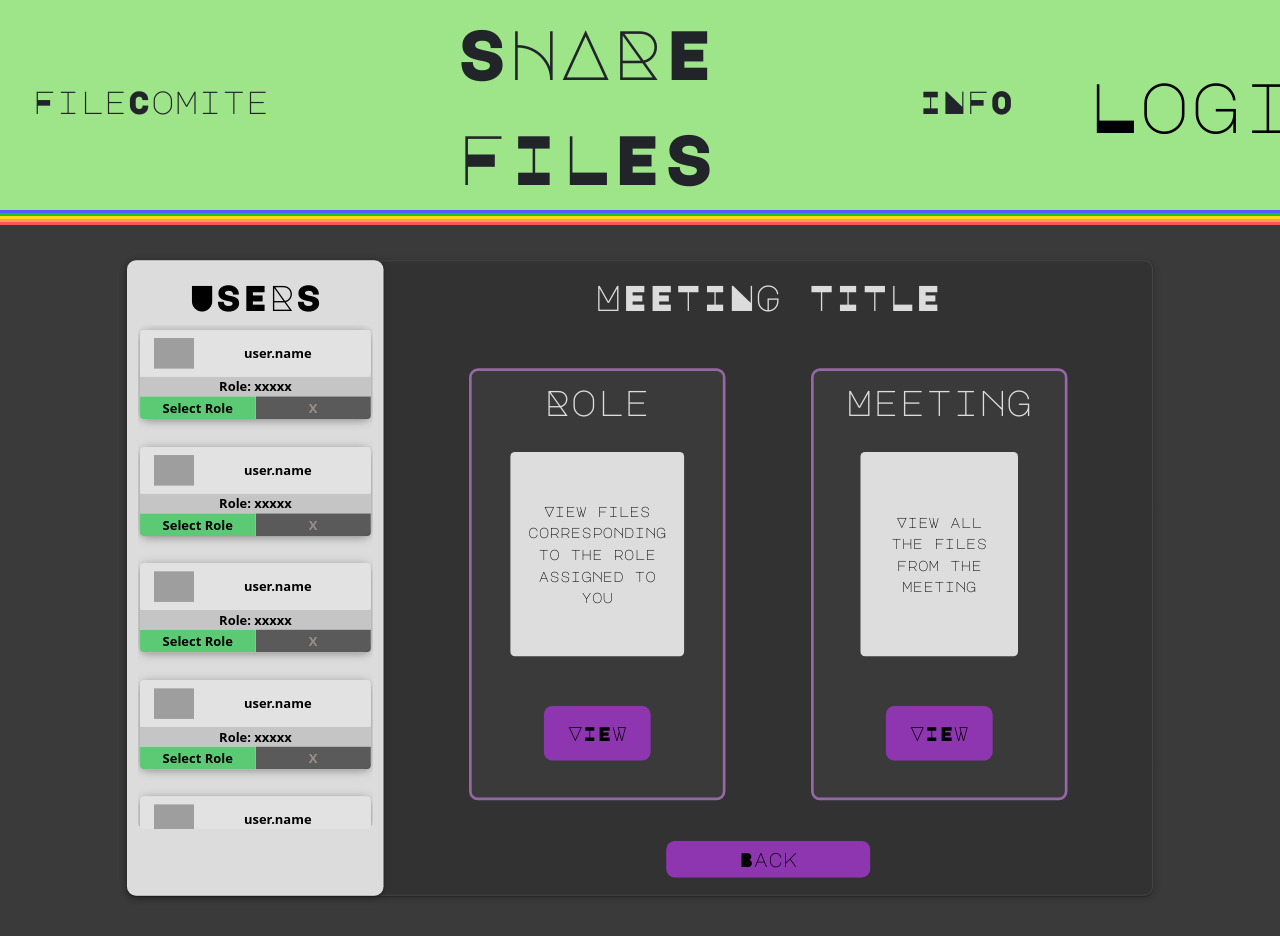
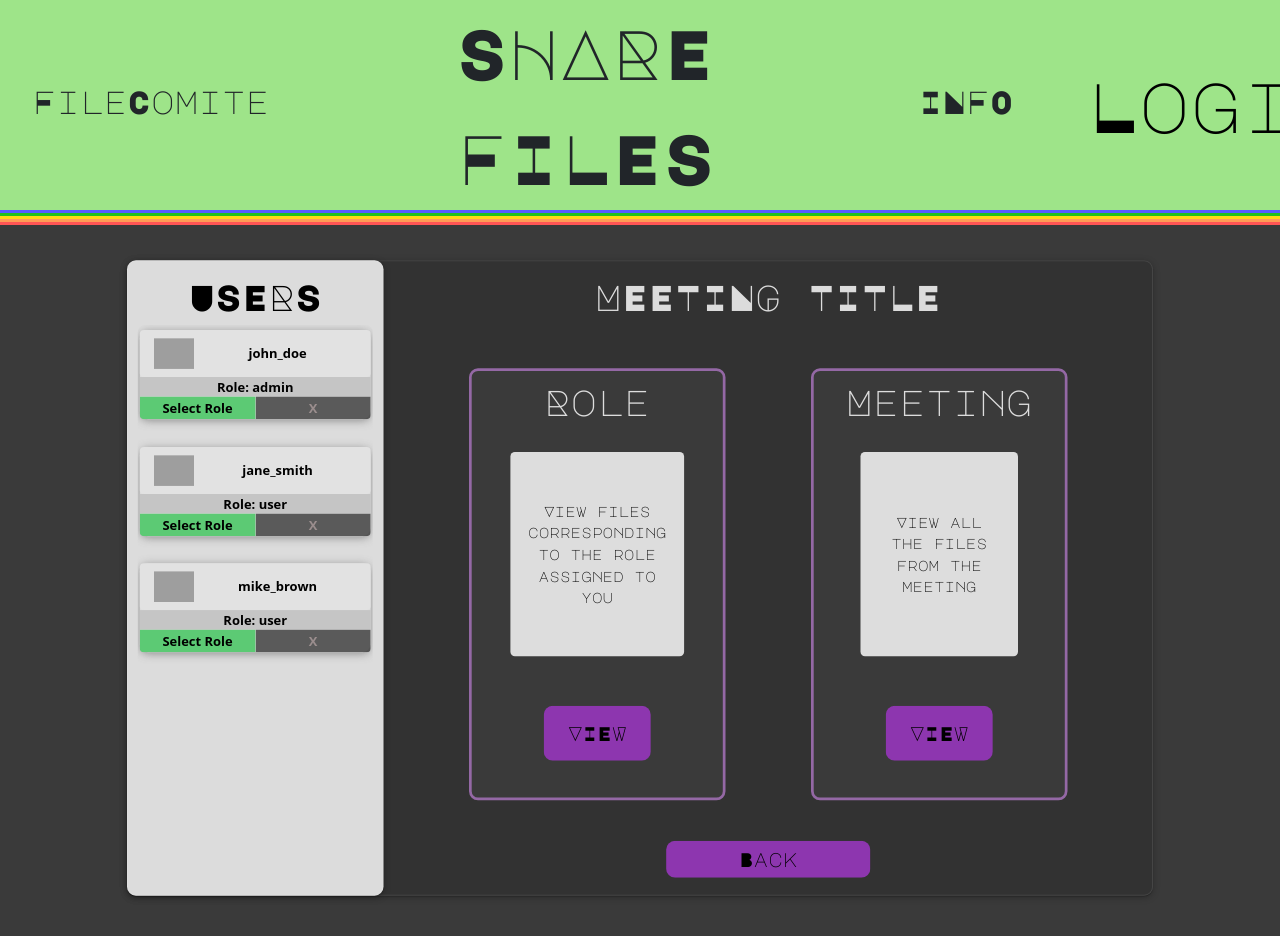
Before and after one commit to Jesuscy/UpgradeFinal2024, a React (Vite) app in the folder Frontend/FileComite/: page /meeting in a window 1280 px wide. Shown: the top 936 px of the page. Built offline with nearby package versions, Linux system fonts and the light colour scheme; grey boxes are pictures that could not be loaded; a web font is replaced by a local one.

Commit message:
Agrego userRows.jsx, funcionalidad a userRow.jsx

```diff
--- a/Frontend/FileComite/src/assets/common/UserRow.jsx
+++ b/Frontend/FileComite/src/assets/common/UserRow.jsx
@@ -1,15 +1,15 @@
 import React from 'react';
 import "../../styles/UserRow-styles.css";
 
-const UserRow = ({ onRoleClick }) => {
+const UserRow = ({ user, onRoleClick }) => {
     return (
         <div className="row user-row">
             <div className="col-md-12 col-sm-12 col-xs-12 user-profile">
-                <img className="col-md-3 col-sm-12 col-xs-12" src='https://www.imagensempng.com.br/wp-content/uploads/2021/08/Icone-usuario-Png.png' alt='user'/>
-                <strong className="col-md-9 col-sm-12 col-xs-12">user.name</strong>
+                <img className="col-md-3 col-sm-12 col-xs-12" src='https://www.imagensempng.com.br/wp-content/uploads/2021/08/Icone-usuario-Png.png' alt='user' />
+                <strong className="col-md-9 col-sm-12 col-xs-12">{user.username}</strong>
             </div>
             <div className="col-md-12 col-sm-12 col-xs-12 currentRole">
-                <strong>Role: xxxxx</strong>
+                <strong>Role: {user.rol.join(', ')}</strong>
             </div>
             <div className="col-md-6 col-sm-12 col-xs-12 user-specs-button selectRole" onClick={onRoleClick}>
                 <strong>Select Role</strong>
--- /dev/null
+++ b/Frontend/FileComite/src/assets/common/UserRows.jsx
@@ -0,0 +1,40 @@
+import React from 'react';
+import UserRow from './UserRow';
+import '../../styles/UserRow-styles.css';
+
+const userExample = [
+    {
+        "username": "john_doe",
+        "password": "password123",
+        "rol": ["admin"],
+        "meetings": []
+    },
+    {
+        "username": "jane_smith",
+        "password": "password123",
+        "rol": ["user"],
+        "meetings": []
+    },
+    {
+        "username": "mike_brown",
+        "password": "password123",
+        "rol": ["user"],
+        "meetings": []
+    }
+];
+
+const UserRows = ({ onRoleClick }) => {
+    return (
+        <div className='user'>
+            {userExample.map((user, index) => (
+                <UserRow
+                    key={index}
+                    user={user}
+                    onRoleClick={onRoleClick}
+                />
+            ))}
+        </div>
+    );
+}
+
+export default UserRows;
--- a/Frontend/FileComite/src/assets/components/Meeting.jsx
+++ b/Frontend/FileComite/src/assets/components/Meeting.jsx
@@ -5,6 +5,7 @@ import UserRow from '../common/UserRow.jsx';
 import SelectUserRole from '../common/SelectUserRole.jsx';
 import "../../styles/Meeting-styles.css";
 import { FileRows } from "../common/FileRows.jsx";
+import UserRows from "../common/UserRows.jsx";
 
 export const Meeting = (props) => {
     const navigate = useNavigate(); // Obtener la instancia de navigate
@@ -28,7 +29,7 @@ export const Meeting = (props) => {
             case 'Role':
                 return <FileRows data={{ option: 'role', meetingName: 'meeting' }} />;
             case 'Meeting':
-                return <FileRows data={{ option: 'meeting', meetingName: 'meeting'}} />;
+                return <FileRows data={{ option: 'meeting', meetingName: 'meeting' }} />;
             default:
                 return (
                     <>
@@ -50,10 +51,10 @@ export const Meeting = (props) => {
                             </div>
                         </div>
                         <div className="row">
-                                <div className="col-md-12 col-sm-12 col-xs-12 box__meetings-back">
-                                    <button className='meetings-back__button' onClick={handleBackClick}>Back</button> {/* Añadir onClick */}
-                                </div>
+                            <div className="col-md-12 col-sm-12 col-xs-12 box__meetings-back">
+                                <button className='meetings-back__button' onClick={handleBackClick}>Back</button> {/* Añadir onClick */}
                             </div>
+                        </div>
                     </>
                 );
         }
@@ -77,20 +78,15 @@ export const Meeting = (props) => {
                                 </div>
                                 <div className="user-overflow">
                                     <div className="col-md-12 col-sm-12 col-xs-12 user-rows">
-                                        <UserRow onRoleClick={handleShowSelectUserRole} />
-                                        <UserRow onRoleClick={handleShowSelectUserRole} />
-                                        <UserRow onRoleClick={handleShowSelectUserRole} />
-                                        <UserRow onRoleClick={handleShowSelectUserRole} />
-                                        <UserRow onRoleClick={handleShowSelectUserRole} />
-                                        <UserRow onRoleClick={handleShowSelectUserRole} />
+                                        {/* Renderizando UserRows para mostrar la lista de usuarios */}
+                                        <UserRows onRoleClick={handleShowSelectUserRole} />
                                     </div>
                                 </div>
                             </div>
                         </div>
                         <div className="col-md-9 col-sm-12 col-xs-12 meeting-box">
                             <div>
-                            {renderComponent()}
-
+                                {renderComponent()}
                             </div>
                         </div>
                     </div>
```
